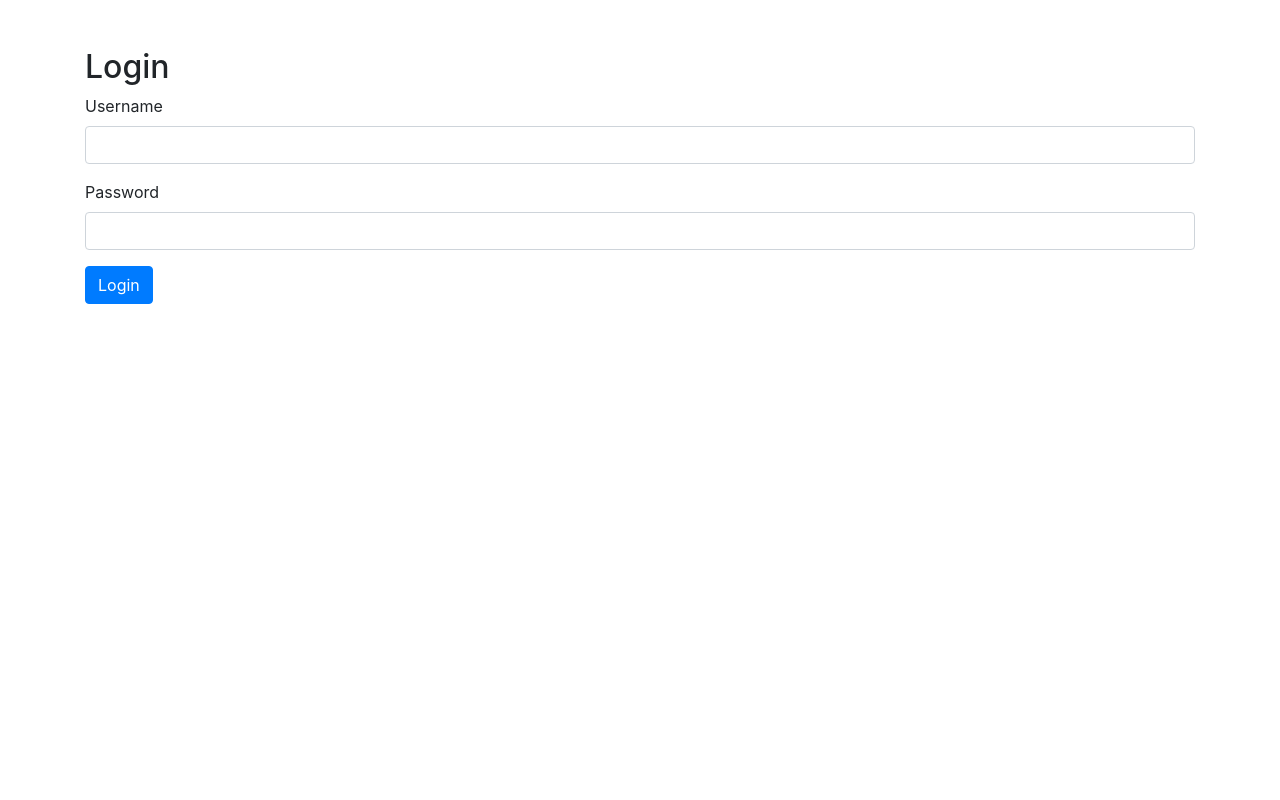
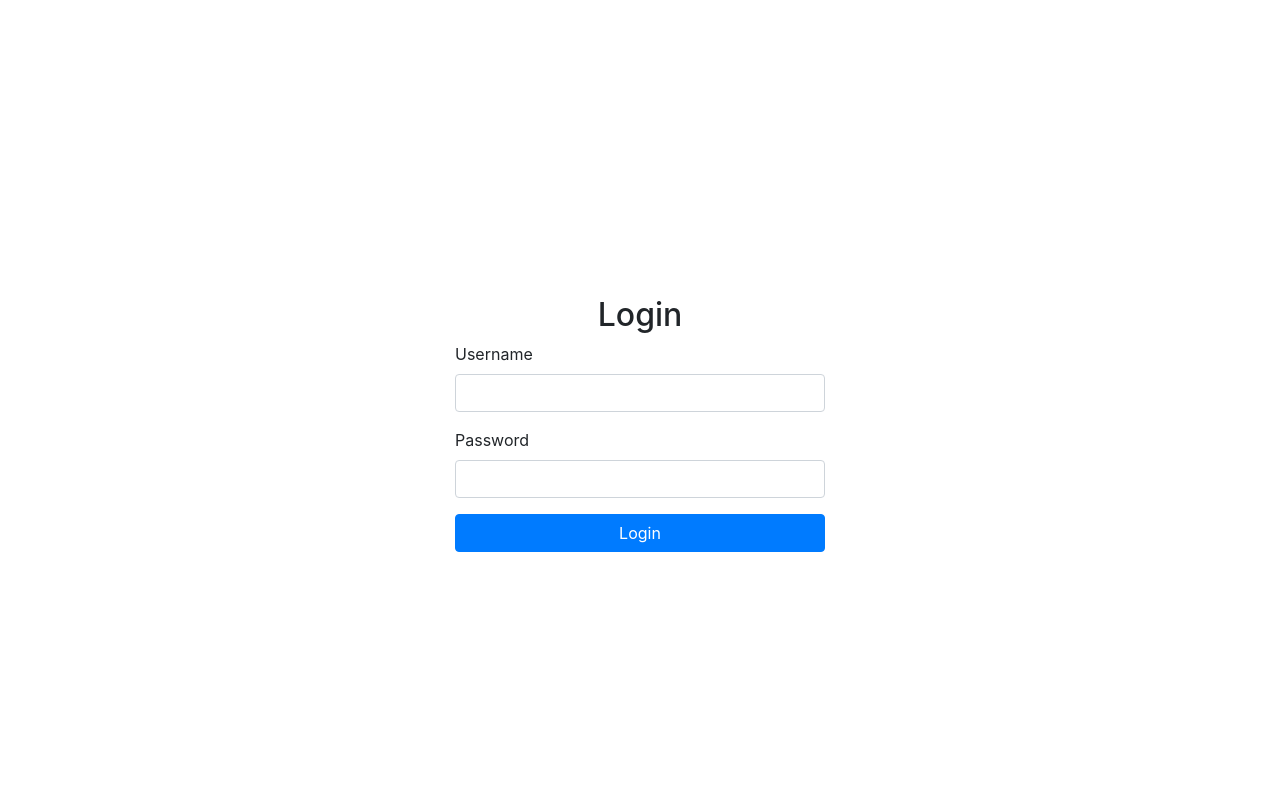
Before and after one commit to ReddAjay789/hospitality, a Flask app: page /login in a window 1280 px wide. Run offline with Flask 3, Linux system fonts and the light colour scheme; some libraries are stand-ins or nearby versions.

Commit message:
css added

```diff
--- a/templates/login.html
+++ b/templates/login.html
@@ -7,11 +7,24 @@
     <meta name="viewport" content="width=device-width, initial-scale=1.0">
     <title>Login</title>
     <link rel="stylesheet" href="https://stackpath.bootstrapcdn.com/bootstrap/4.5.2/css/bootstrap.min.css">
+    <style>
+        body {
+            display: flex;
+            align-items: center;
+            justify-content: center;
+            height: 100vh;
+            margin: 0;
+        }
+
+        .container {
+            width: 400px;
+        }
+    </style>
 </head>
 <body>
 
 <div class="container mt-5">
-    <h2>Login</h2>
+    <h2 class="text-center">Login</h2>
     <form method="POST" action="{{ url_for('login') }}">
         {{ form.hidden_tag() }}
         <div class="form-group">
@@ -22,7 +35,7 @@
             {{ form.password.label(class="form-label") }}
             {{ form.password(class="form-control") }}
         </div>
-        <button type="submit" class="btn btn-primary">Login</button>
+        <button type="submit" class="btn btn-primary btn-block">Login</button>
     </form>
 </div>
 
```
